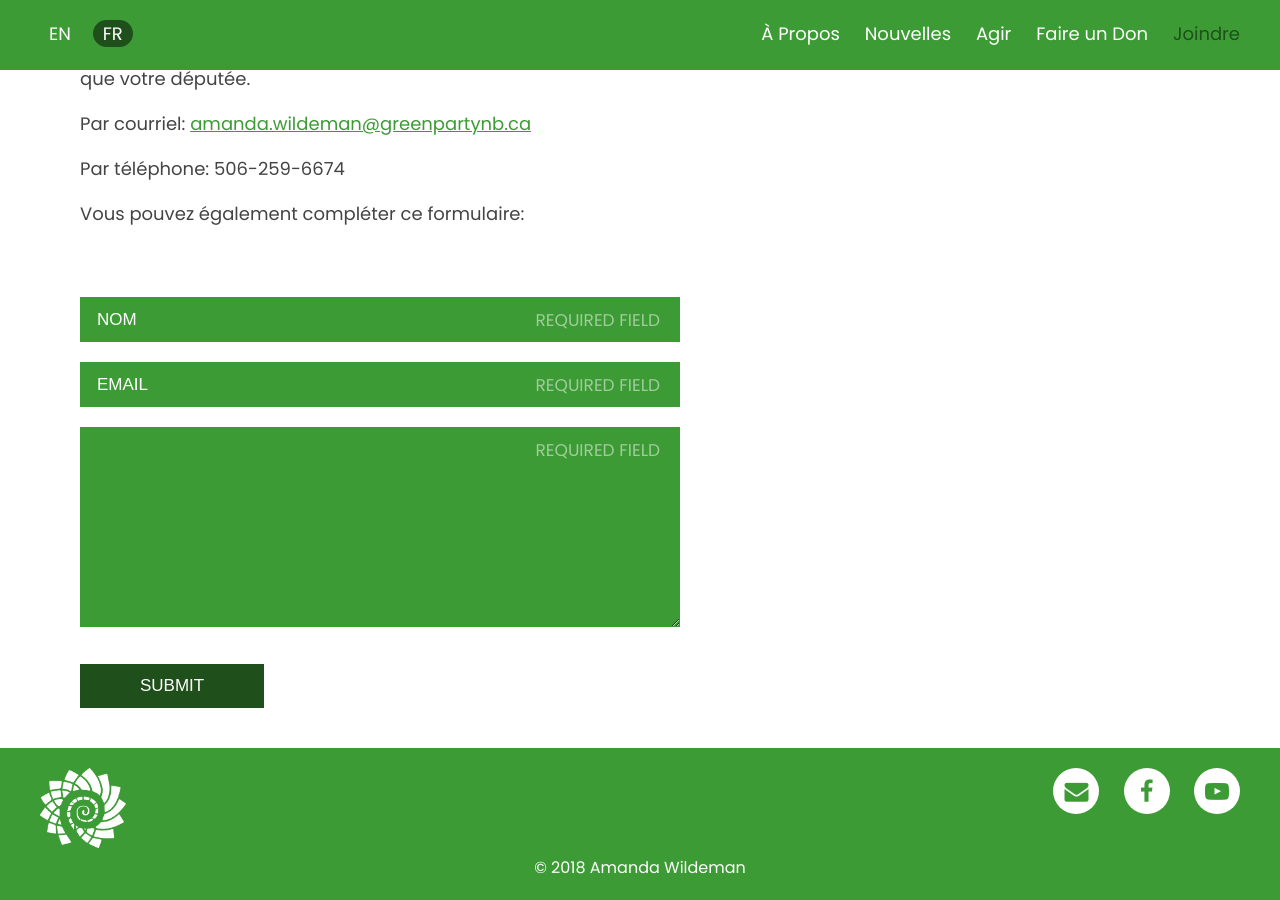
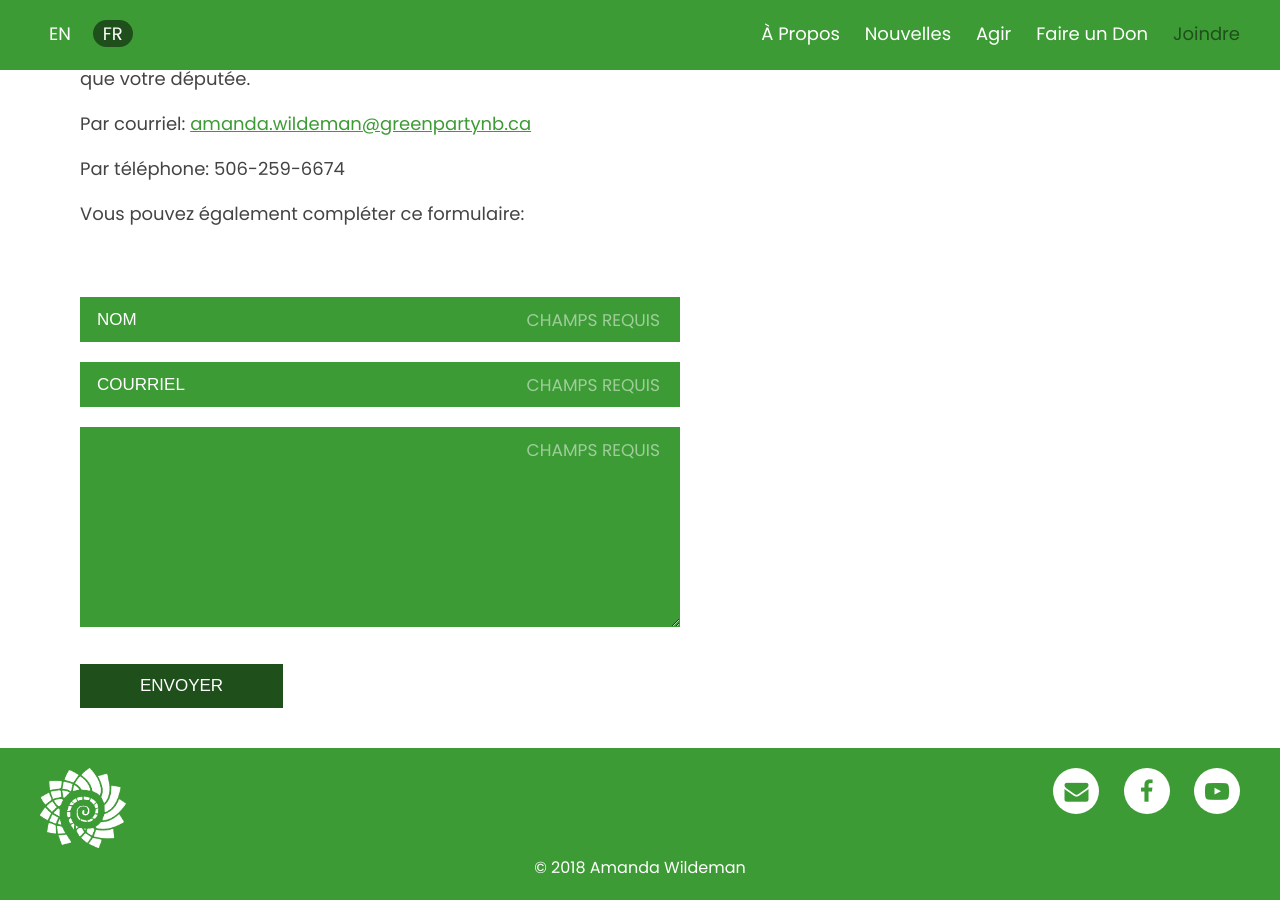
Before and after one commit to awildeman/awildeman.github.io, a Jekyll site: the page built from fr/contact.html, in a window 1280 px wide and 900 px high, scrolled down 622 px. Built offline with Jekyll 4.4.1, drawn with Linux system fonts in a browser that asks for light colours; nearby versions of some CDN libraries.

Commit message:
more translations

```diff
--- a/_data/contact.yaml
+++ b/_data/contact.yaml
@@ -24,17 +24,20 @@ fields:
   email:
     placeholder:
       en: EMAIL
-      fr: EMAIL
+      fr: COURRIEL
     label:
       en: Email
-      fr: Email
+      fr: Courriel
   message:
     label:
       en: Message
       fr: Message
 required:
   en: Required Field
-  fr: Required Field
+  fr: Champs Requis
+submit:
+  en: Submit
+  fr: Envoyer
 form-success:
   en: Success, your message has been sent! Thanks for getting in touch!
   fr: Success, your message has been sent! Thanks for getting in touch!
--- a/_layouts/pages/contact.html
+++ b/_layouts/pages/contact.html
@@ -39,6 +39,6 @@ layout: page
       <input type="hidden" name="_next" value="{{page.url}}?form=submitted" />
       <input type="text" name="_gotcha" style="display:none" />
     </div>
-    <input class="form-submit" type="submit" value="Submit"/>
+    <input class="form-submit" type="submit" value="{{site.data.contact.submit[page.lang]}}"/>
   </form>
 </div>
```
